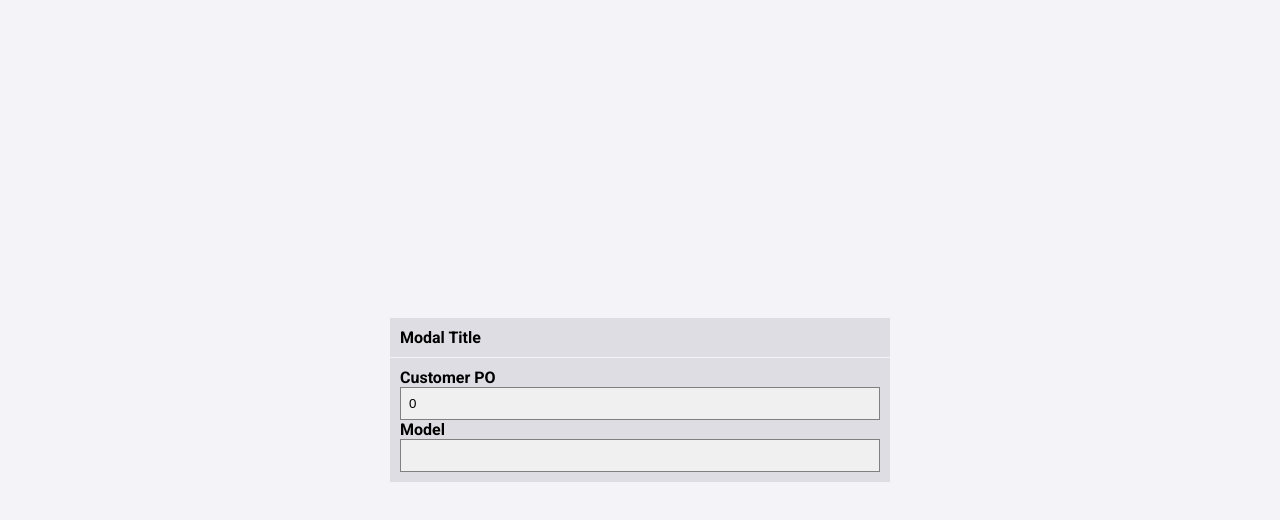
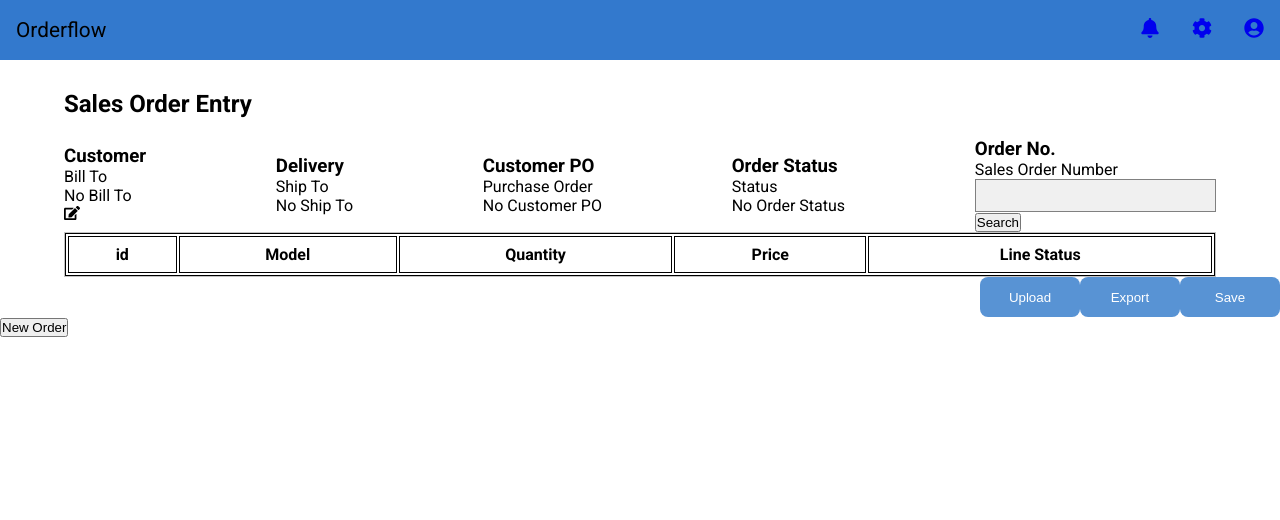
Before and after one commit to jcho-project/orderflow, a React (Create React App) app: page / in a window 1280 px wide. Shown: the top 520 px of the page. Built offline with nearby package versions, Linux system fonts and the light colour scheme.

Commit message:
tried nesting input components into the modal as children and require test with nesting while separating files

```diff
--- a/src/components/CreateForm.jsx
+++ b/src/components/CreateForm.jsx
@@ -28,7 +28,7 @@ function CreateForm() {
     "model": "",
     "quantity": 0,
     "price": 0,
-    "customer_po": 0,
+    "customer_po": "",
   }
 
   const [values, setValues] = useState(initialValues)
@@ -46,11 +46,7 @@ function CreateForm() {
     })
   }
 
-  const createNewOrder = (newValues) => {
-    console.log(newValues)
-  }
-
-  const Modal = ({ show, close }) => {
+  const Modal = ({ show, close, children }) => {
     if (!show) {
       return null
     }
@@ -62,7 +58,9 @@ function CreateForm() {
             <h4 className="modal-title">Modal Title</h4>
           </div>
           <div className="modal-body">
-            <form>
+            {children}
+          </div>
+          {/* <div className="modal-body"> */}
               {/* <h4>Bill-To</h4>
                 <select name="bill-to" value={values["bill-to"]} onChange={handleInputChange} >
                   <option value=""></option>
@@ -87,8 +85,8 @@ function CreateForm() {
                 <button type="submit" onClick={createNewOrder} >Submit</button>
                 <button onClick={close}>Close</button>
               </div> */}
-            </form>
-          </div>
+            <button onClick={close}>Close</button>
+          {/* </div> */}
         </div>
       </div>
     )
@@ -96,20 +94,13 @@ function CreateForm() {
 
   return (
     <>
-      <div className="modal">
-        <div className="modal-content">
-          <div className="modal-header">
-            <h4 className="modal-title">Modal Title</h4>
-          </div>
-          <div className="modal-body">
-            <form>
-              <Modal show={modalShow} close={handleToggleModal} poInput={CustomerPoInput} />
-              <CustomerPoInput po={values} change={handleInputChange} />
-              <ModelInput model={values} change={handleInputChange} />
-            </form>
-          </div>
-        </div>
-      </div>
+      <Modal show={modalShow} close={handleToggleModal}>
+        <h4>test</h4>
+        <form>
+          <CustomerPoInput po={values} change={handleInputChange} />
+          <ModelInput model={values} change={handleInputChange} />
+        </form>
+      </Modal>
       <button onClick={handleToggleModal}>New Order</button>
     </>
   )
```
